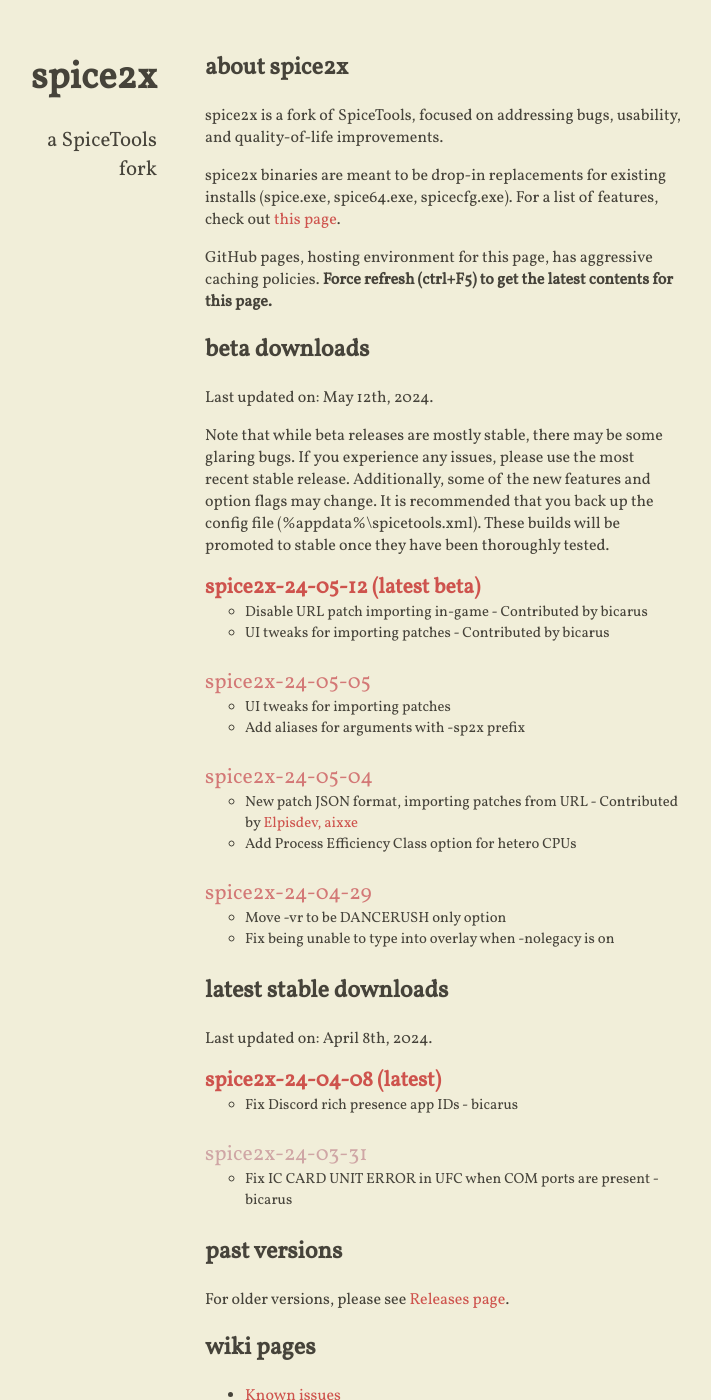
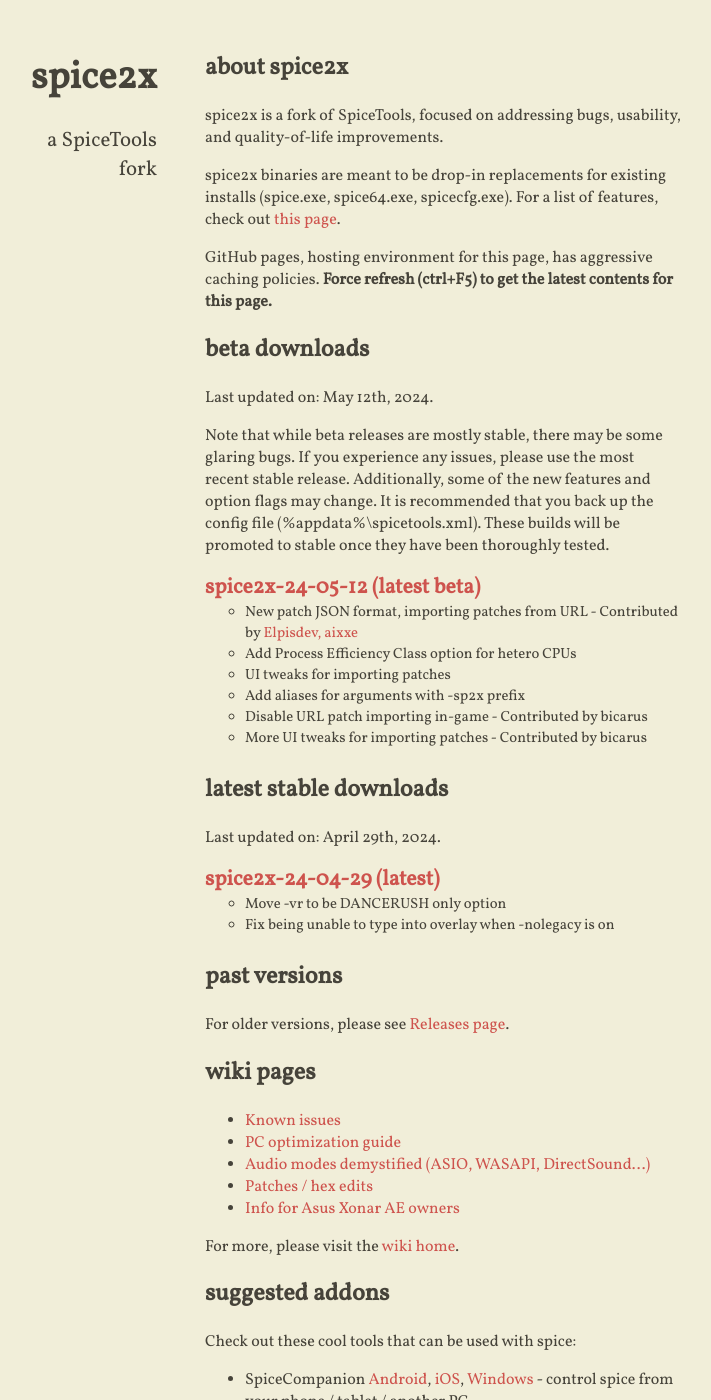
Before and after one commit to spice2x/spice2x.github.io, a Jekyll site: the page built from docs/index.html, in a window 1280 px wide and 1400 px high. Shown: the whole window, without its empty margins (299-1010 px from the left). Built offline with Jekyll 4.4.1, drawn with Linux system fonts in a browser that asks for light colours; nearby versions of some CDN libraries.

Commit message:
promote stable, and combine beta release blobs

```diff
--- a/docs/_includes/content.html
+++ b/docs/_includes/content.html
@@ -24,28 +24,21 @@
       spice2x-24-05-12
     </a>
     <ul>
+      <li>New patch JSON format, importing patches from URL - Contributed by <a href="https://github.com/spice2x/spice2x.github.io/issues/161">Elpisdev, aixxe</a></li>
+      <li>Add Process Efficiency Class option for hetero CPUs</li>
+      <li>UI tweaks for importing patches</li>
+      <li>Add aliases for arguments with -sp2x prefix</li>
       <li>Disable URL patch importing in-game - Contributed by bicarus</li>
-      <li>UI tweaks for importing patches - Contributed by bicarus</li>
+      <li>More UI tweaks for importing patches - Contributed by bicarus</li>
     </ul>
   </li>
-  <li>
-    <a class="download-link" href="https://github.com/spice2x/spice2x.github.io/releases/download/24-05-05/spice2x-24-05-05.zip">
-      spice2x-24-05-05
-    </a>
-    <ul>
-      <li>UI tweaks for importing patches</li>
-      <li>Add aliases for arguments with -sp2x prefix</li>
-    </ul>
-  </li>
-  <li>
-    <a class="download-link" href="https://github.com/spice2x/spice2x.github.io/releases/download/24-05-04/spice2x-24-05-04.zip">
-      spice2x-24-05-04
-    </a>
-    <ul>
-      <li>New patch JSON format, importing patches from URL - Contributed by <a href="https://github.com/spice2x/spice2x.github.io/issues/161">Elpisdev, aixxe</a></li>
-      <li>Add Process Efficiency Class option for hetero CPUs</li>
-    </ul>
-  </li>
+</ul>
+
+<h2>latest stable downloads</h2>
+
+<p>Last updated on: April 29th, 2024.</p>
+
+<ul class="downloads highlight-latest">
   <li>
     <a class="download-link" href="https://github.com/spice2x/spice2x.github.io/releases/download/24-04-29/spice2x-24-04-29.zip">
       spice2x-24-04-29
@@ -53,29 +46,6 @@
     <ul>
       <li>Move -vr to be DANCERUSH only option</li>
       <li>Fix being unable to type into overlay when -nolegacy is on</li>
-    </ul>
-  </li>
-</ul>
-
-<h2>latest stable downloads</h2>
-
-<p>Last updated on: April 8th, 2024.</p>
-
-<ul class="downloads highlight-latest">
-  <li>
-    <a class="download-link" href="https://github.com/spice2x/spice2x.github.io/releases/download/24-04-08/spice2x-24-04-08.zip">
-      spice2x-24-04-08
-    </a>
-    <ul>
-      <li>Fix Discord rich presence app IDs - bicarus</li>
-    </ul>
-  </li>
-  <li>
-    <a class="download-link" href="https://github.com/spice2x/spice2x.github.io/releases/download/24-03-31/spice2x-24-03-31.zip">
-      spice2x-24-03-31
-    </a>
-    <ul>
-      <li>Fix IC CARD UNIT ERROR in UFC when COM ports are present - bicarus</li>
     </ul>
   </li>
 </ul>
```
